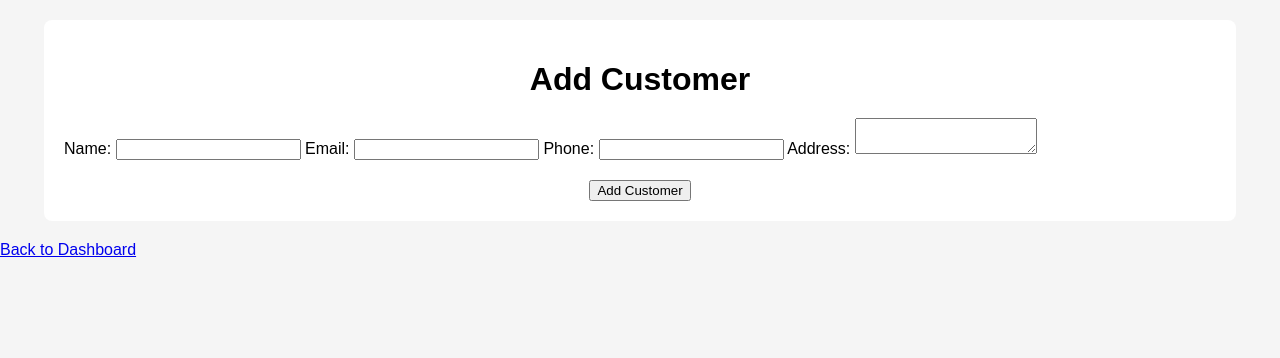
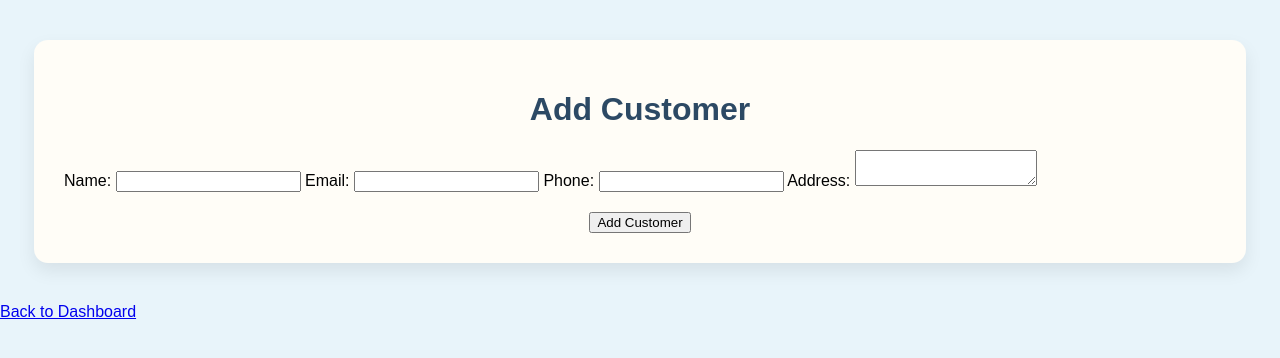
Before and after one commit to Hazeyyyyy/haze_db, a PHP site: page /add_customer.php in a window 1280 px wide. Shown: the top 358 px of the page. Run offline with PHP 8.4, Linux system fonts and the light colour scheme.

Commit message:
Update style.css

```diff
--- a/haze_site/style.css
+++ b/haze_site/style.css
@@ -1,91 +1,96 @@
 body {
-    font-family: Arial, sans-serif;
-    background-color: #f5f5f5;
+    font-family: "Poppins", Arial, sans-serif;
+    background: #e8f4fa;
     margin: 0;
     padding: 0;
 }
 
 .container {
     width: 90%;
-    margin: 20px auto;
-    background: #fff;
-    padding: 20px;
-    border-radius: 8px;
+    margin: 40px auto;
+    background: #fffdf7;
+    padding: 30px;
+    border-radius: 14px;
+    box-shadow: 0 8px 18px rgba(0,0,0,0.08);
 }
 
-h1 {
+h1, h2 {
     text-align: center;
-    margin-bottom: 20px;
+    color: #2c4964;
+    font-weight: 600;
 }
 
 .dashboard-cards {
     display: flex;
-    gap: 20px;
+    gap: 25px;
     flex-wrap: wrap;
     justify-content: center;
-    margin-bottom: 30px;
+    margin-bottom: 40px;
 }
 
 .card {
+    width: 220px;
+    height: 120px;
+    background: linear-gradient(135deg, #bde0fe, #81c1ea);
+    color: #2c4964;
     display: flex;
+    justify-content: center;
     align-items: center;
-    justify-content: center;
-    width: 200px;
-    height: 100px; /* fixed height for uniform cards */
-    background-color: #007bff;
-    color: white;
+    border-radius: 14px;
     text-decoration: none;
-    border-radius: 8px;
-    text-align: center;
-    font-size: 18px;
-    font-weight: bold;
-    box-shadow: 0 4px 8px rgba(0,0,0,0.2);
-    transition: all 0.3s ease;
+    font-size: 20px;
+    font-weight: 600;
+    box-shadow: 0 6px 16px rgba(0,0,0,0.12);
+    transition: 0.3s;
 }
 
 .card:hover {
-    background-color: #0056b3;
-    transform: translateY(-5px);
-    box-shadow: 0 6px 12px rgba(0,0,0,0.3);
+    transform: translateY(-6px);
+    background: linear-gradient(135deg, #a7d3f7, #70b4e0);
 }
 
 table {
     width: 100%;
     border-collapse: collapse;
-}
-
-th, td {
-    padding: 12px;
-    border-bottom: 1px solid #ddd;
-    text-align: left;
+    background: #ffffff;
+    border-radius: 10px;
+    overflow: hidden;
 }
 
 th {
-    background-color: #f2f2f2;
+    background: #81c1ea;
+    color: #1f3a56;
+    padding: 14px;
+    font-size: 16px;
+}
+
+td {
+    padding: 14px;
+    border-bottom: 1px solid #e7e7e7;
+    color: #2c4964;
+}
+
+tr:nth-child(even) {
+    background: #f7fbff;
 }
 
 a.btn {
-    display: inline-block;
-    padding: 8px 12px;
-    background-color: #28a745;
+    padding: 8px 14px;
+    background-color: #70b4e0;
     color: #fff;
     text-decoration: none;
-    border-radius: 5px;
+    border-radius: 6px;
+    font-size: 14px;
+    transition: 0.25s;
 }
 
 a.btn:hover {
-    background-color: #218838;
+    background-color: #509ac9;
 }
 
-/* Responsive cards for small screens */
-@media (max-width: 600px) {
-    .dashboard-cards {
-        flex-direction: column;
-        gap: 15px;
-        align-items: center;
-    }
-
+@media (max-width: 650px) {
     .card {
-        width: 80%;
+        width: 90%;
+        height: 100px;
     }
 }
```
